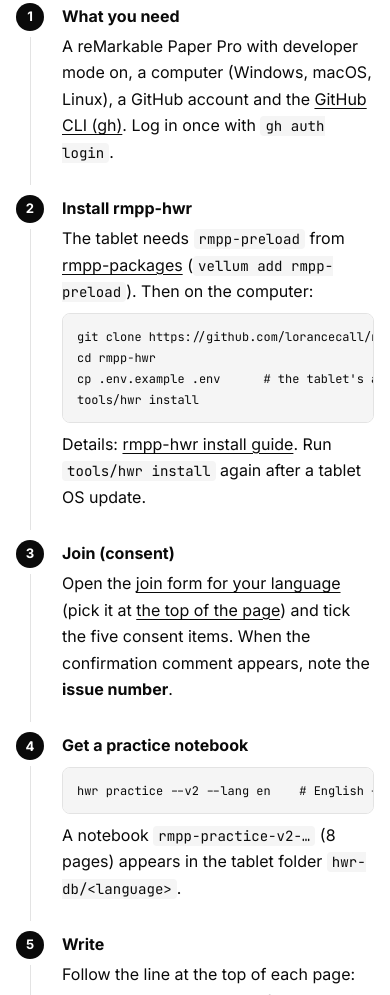
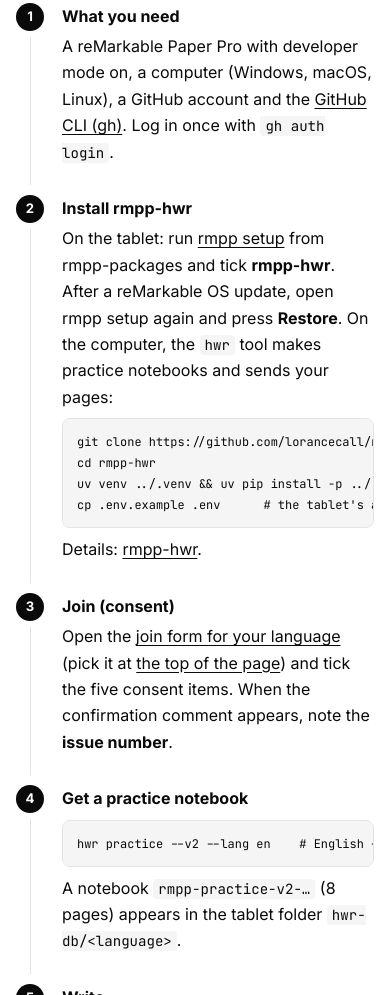
Before and after one commit to lorancecall/rmpp-hwr-db, a plain HTML site: page docs/index.html in a window 390 px wide. Shown: the part 3330-4325 px from the top of the page. Drawn offline with Linux system fonts and the light colour scheme; no server answers; files whose address does not match are found by name.

Commit message:
Site: install rmpp-hwr with rmpp setup
Since v0.3 rmpp-hwr is installed on the tablet by rmpp setup
(rmpp-packages), and Restore brings it back after an OS update. Step 2
of "How to take part" now says so; the computer only needs the hwr tool
(clone, Python environment, .env) for practice notebooks and sending.
CONTRIBUTING.md says the same.

Co-Authored-By: Claude Opus 5.5 <noreply@anthropic.com>

```diff
--- a/docs/i18n/ko.json
+++ b/docs/i18n/ko.json
@@ -23,7 +23,7 @@
   "privacy": "<li>데이터에는 <b>무작위 작성자 ID</b>, 연습 템플릿, 펜 획만 들어갑니다. 이름, 계정, 기기 정보, 문서 이름, 작성 시각은 들어가지 않습니다.</li>\n<li>연습 페이지에 인쇄된 문장만 따라 씁니다. 개인 노트는 절대 올라가지 않습니다.</li>\n<li>모든 제출은 자동 검사를 거칩니다. 허용된 항목만 있는지, 이메일·URL·전화번호 같은 패턴이 없는지 확인합니다.</li>\n<li>단, <b>참여 신청 이슈와 Pull Request를 연 GitHub 계정은 공개</b>됩니다. 원하면 이 프로젝트용 GitHub 계정을 따로 만들어 참여해도 됩니다.</li>",
   "join-h": "참여 방법",
   "step1": "<strong>준비물 확인</strong>\nreMarkable Paper Pro (개발자 모드 켜짐), PC (Windows, macOS, Linux), GitHub 계정, <a href=\"https://cli.github.com/\">GitHub CLI(gh)</a>가 필요합니다. 터미널에서 <code>gh auth login</code>으로 한 번 로그인해 두세요.",
-  "step2": "<strong>rmpp-hwr 설치</strong>\n태블릿에 <a href=\"https://github.com/lorancecall/rmpp-packages\">rmpp-packages</a>의 <code>rmpp-preload</code>가 있어야 합니다 (<code>vellum add rmpp-preload</code>). 그다음 PC에서:\n<pre><code>git clone https://github.com/lorancecall/rmpp-hwr\ncd rmpp-hwr\ncp .env.example .env      # 태블릿 주소 입력\ntools/hwr install</code></pre>\n자세한 내용은 <a href=\"https://github.com/lorancecall/rmpp-hwr#install\">rmpp-hwr 설치 안내</a>를 보세요. 태블릿 OS를 업데이트한 뒤에는 <code>tools/hwr install</code>을 한 번 더 실행합니다.",
+  "step2": "<strong>rmpp-hwr 설치</strong>\n태블릿: rmpp-packages의 <a href=\"https://github.com/lorancecall/rmpp-packages#install\">rmpp setup</a>을 실행하고 <b>rmpp-hwr</b>을 선택합니다. 태블릿 OS를 업데이트한 뒤에는 rmpp setup을 다시 열고 <b>Restore</b>를 누릅니다.\nPC: 연습 노트를 만들고 페이지를 보내는 <code>hwr</code> 도구를 받습니다.\n<pre><code>git clone https://github.com/lorancecall/rmpp-hwr\ncd rmpp-hwr\nuv venv ../.venv &amp;&amp; uv pip install -p ../.venv -r collect/requirements.txt\ncp .env.example .env      # 태블릿 주소, 언어(HWR_LANG) 입력</code></pre>\n자세한 내용은 <a href=\"https://github.com/lorancecall/rmpp-hwr#install\">rmpp-hwr</a>을 보세요.",
   "step3": "<strong>참여 신청 (동의)</strong>\n<a data-join href=\"https://github.com/lorancecall/rmpp-hwr-db/issues/new?template=join-ko.yml\">내 언어의 참여 신청 양식</a>(<a href=\"#start\">맨 위</a>에서 언어 선택)에서 동의 항목 5개를 확인하고 이슈를 엽니다. 자동으로 확인 댓글이 달리면 그 <b>이슈 번호</b>를 기억해 두세요.",
   "step4": "<strong>연습 노트 받기</strong>\n<pre><code id=\"cmd-practice\">hwr practice --v2              # 한국어 + 영어 + 숫자\nhwr practice --v2 --lang en    # 영어 + 숫자</code></pre>\n태블릿의 <code>hwr-db/&lt;언어&gt;</code> 폴더에 <code>rmpp-practice-v2-…</code> 노트(8페이지)가 생깁니다. 언어는 <code>.env</code>의 <code>HWR_LANG</code>으로 정해 둘 수도 있습니다.",
   "step5": "<strong>쓰기</strong>\n각 페이지 위의 안내대로 씁니다. 칸에는 한 글자씩, 칸 밖으로 크게 넘치지 않게 씁니다. <b>평소 글씨체 그대로</b> 쓰는 것이 가장 좋습니다. 틀린 글자는 지우개로 지우고 다시 쓰면 됩니다.",
--- a/docs/index.html
+++ b/docs/index.html
@@ -195,14 +195,14 @@ GitHub account for this project.</li>
 A reMarkable Paper Pro with developer mode on, a computer (Windows, macOS, Linux), a GitHub account and the
 <a href="https://cli.github.com/">GitHub CLI (gh)</a>. Log in once with <code>gh auth login</code>.</li>
 <li data-t="step2"><strong>Install rmpp-hwr</strong>
-The tablet needs <code>rmpp-preload</code> from <a href="https://github.com/lorancecall/rmpp-packages">rmpp-packages</a>
-(<code>vellum add rmpp-preload</code>). Then on the computer:
+On the tablet: run <a href="https://github.com/lorancecall/rmpp-packages#install">rmpp setup</a> from rmpp-packages
+and tick <b>rmpp-hwr</b>. After a reMarkable OS update, open rmpp setup again and press <b>Restore</b>.
+On the computer, the <code>hwr</code> tool makes practice notebooks and sends your pages:
 <pre><code>git clone https://github.com/lorancecall/rmpp-hwr
 cd rmpp-hwr
-cp .env.example .env      # the tablet's address, your language (HWR_LANG)
-tools/hwr install</code></pre>
-Details: <a href="https://github.com/lorancecall/rmpp-hwr#install">rmpp-hwr install guide</a>. Run
-<code>tools/hwr install</code> again after a tablet OS update.</li>
+uv venv ../.venv &amp;&amp; uv pip install -p ../.venv -r collect/requirements.txt
+cp .env.example .env      # the tablet's address, your language (HWR_LANG)</code></pre>
+Details: <a href="https://github.com/lorancecall/rmpp-hwr#install">rmpp-hwr</a>.</li>
 <li data-t="step3"><strong>Join (consent)</strong>
 Open the <a data-join href="https://github.com/lorancecall/rmpp-hwr-db/issues/new?template=join-en.yml">join form for your language</a> (pick it at
 <a href="#start">the top of the page</a>) and tick the five consent items. When the confirmation comment appears, note the <b>issue number</b>.</li>
```
Also changed, not shown: 1 other file.
